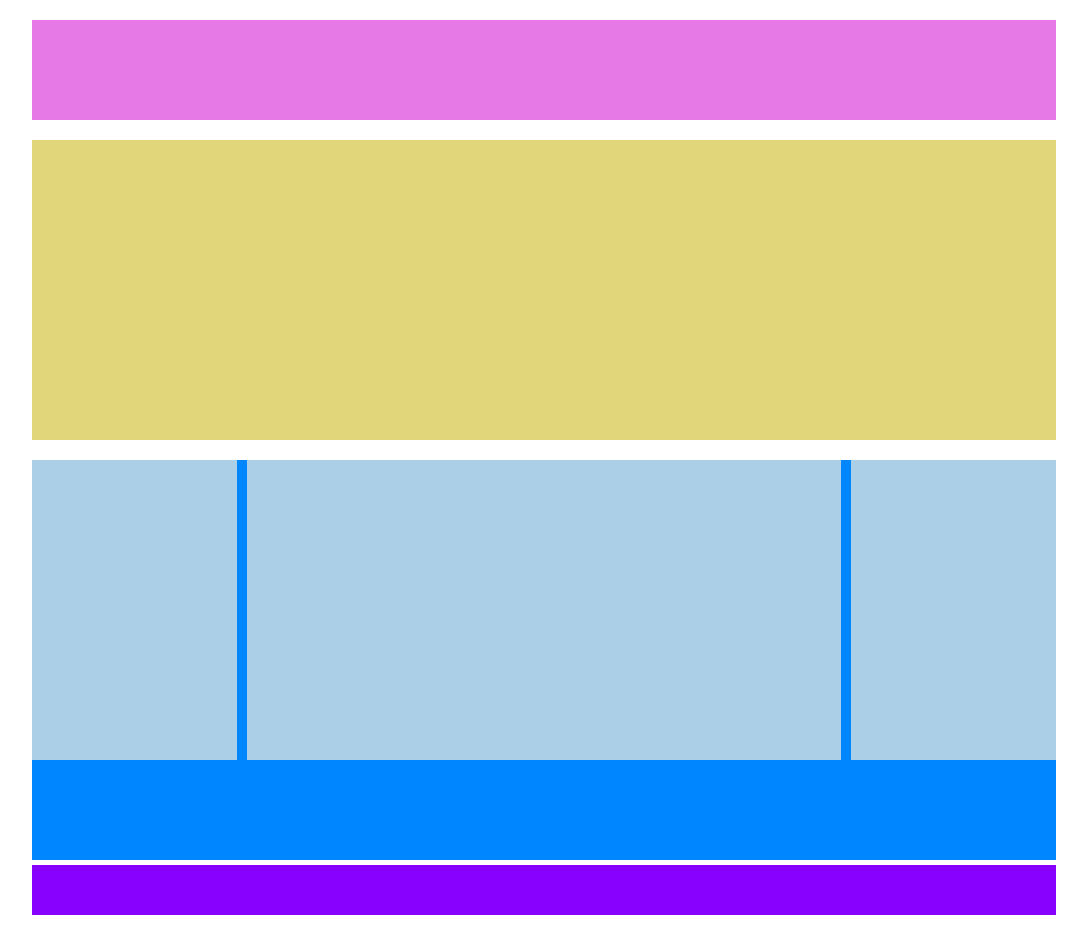
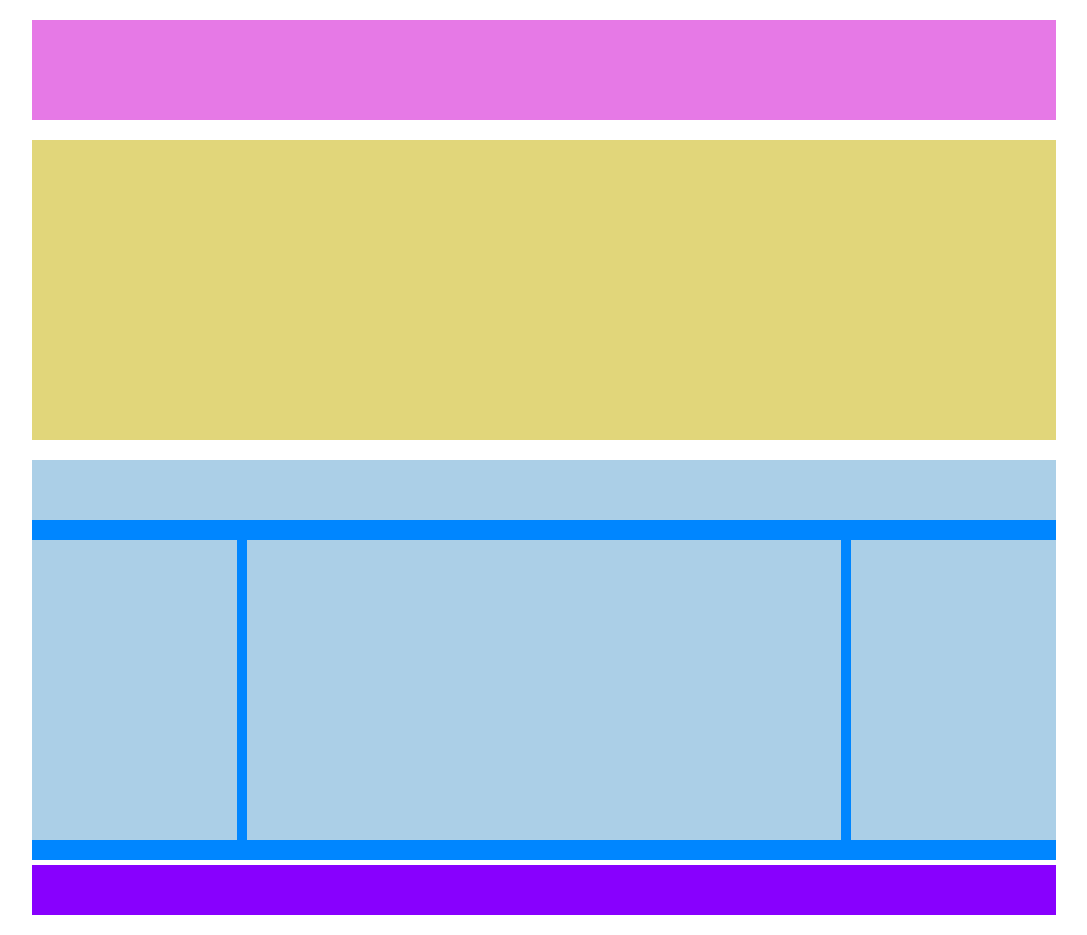
Before and after one commit to touros91/htmlcss-struttura-wp, a plain HTML site: page index.html in a window 1280 px wide. Shown: the whole page, without its empty margins (96-1183 px from the left). Drawn offline with Linux system fonts and the light colour scheme.

Commit message:
Refactoring

```diff
--- a/css/style.css
+++ b/css/style.css
@@ -43,12 +43,16 @@ header {
 }
 
 /* riga  */
-.top-row{
+.top-row.col-color{
     height: 60px;
     margin-bottom: 20px;
 }
 
 /* colonne  */
+.col-color {
+    background-color: #ABCFE7;
+}
+
 .col-left, .col-center, .col-right {
     float: left;
     height: 300px;
--- a/index.html
+++ b/index.html
@@ -21,10 +21,12 @@
                 <!-- seconda sezione  -->
                 <section>
                     <div class="second-container clearfix">
-                        <div class="row-col-color"></div>
-                        <div class="row-col-color col-left"></div>
-                        <div class="row-col-color col-center"></div>
-                        <div class="row-col-color col-right"></div>
+                        <!-- riga  -->
+                        <div class="top-row col-color"></div>
+                        <!-- tre colonne  -->
+                        <div class="col-color col-left"></div>
+                        <div class="col-color col-center"></div>
+                        <div class="col-color col-right"></div>
                     </div>
                 </section>
             </main>
```
